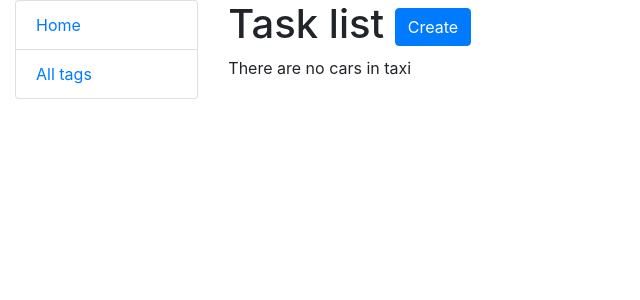
After one commit to tskopenko/to-do, a Django app: page / in a window 1280 px wide. The commit adds this page. Shown: the top 300 px of the page, without its empty margins (0-640 px from the left). Run offline with Django 5.2, Linux system fonts and the light colour scheme; data that the repository does not hold is empty.

Commit message:
add home page, app_name & update urls

```diff
--- a/core/urls.py
+++ b/core/urls.py
@@ -10,10 +10,12 @@ from core.views import (
     TagCreateView,
     TagUpdateView,
     TagDeleteView,
+    mark_is_complete,
+    mark_not_complete,
 )
 
 urlpatterns = [
-    path("", TaskListView.as_view(), name="index"),
+    path("", TaskListView.as_view(), name="task-list"),
     path("tasks/<int:pk>/", TaskDetailView.as_view(), name="task-detail"),
     path("tasks/create/", TaskCreateView.as_view(), name="task-create"),
     path(
@@ -26,8 +28,13 @@ urlpatterns = [
         TaskDeleteView.as_view(),
         name="task-delete"
     ),
+    path("tasks/done/<int:pk>/", mark_is_complete, name="done"),
+    path("tasks/undone/<int:pk>/", mark_not_complete, name="undone"),
     path("tags/", TagListView.as_view(), name="tag-list"),
     path("tags/create/", TagCreateView.as_view(), name="tag-create"),
     path("tags/<int:pk>/update/", TagUpdateView.as_view(), name="tag-update"),
     path("tag/<int:pk>/delete/", TagDeleteView.as_view(), name="tag-delete"),
+
 ]
+
+app_name = "core"
--- a/core/views.py
+++ b/core/views.py
@@ -1,4 +1,5 @@
-from django.shortcuts import render
+from django.http import HttpRequest, HttpResponse, HttpResponseRedirect
+from django.shortcuts import get_object_or_404
 from django.urls import reverse_lazy
 from django.views import generic
 
@@ -7,8 +8,8 @@ from core.models import Task, Tag
 
 class TaskListView(generic.ListView):
     model = Task
-    template_name = 'core/index.html'
     paginate_by = 5
+    ordering = ['is_done', '-datetime']
 
 
 class TaskDetailView(generic.DetailView):
@@ -54,3 +55,23 @@ class TagUpdateView(generic.UpdateView):
 class TagDeleteView(generic.DeleteView):
     model = Tag
     success_url = reverse_lazy("core:tag-list")
+
+
+def mark_is_complete(request: HttpRequest, pk: int) -> HttpResponse:
+    task = get_object_or_404(Task, pk=pk)
+    task.is_done = True
+    task.save()
+    return HttpResponseRedirect(
+        request.META.get("HTTP_REFERER",
+                         reverse_lazy(viewname="core:index"))
+    )
+
+
+def mark_not_complete(request: HttpRequest, pk: int) -> HttpResponse:
+    task = get_object_or_404(Task, pk=pk)
+    task.is_done = False
+    task.save()
+    return HttpResponseRedirect(
+        request.META.get("HTTP_REFERER",
+                         reverse_lazy(viewname="core:index"))
+    )
--- /dev/null
+++ b/templates/core/task_list.html
@@ -0,0 +1,37 @@
+{% extends "base.html" %}
+
+{% block content %}
+  <h1>
+    Task list
+    <a href="{% url 'core:task-create' %}" class="btn btn-primary link-to-page">
+      Create
+    </a>
+  </h1>
+  {% if task_list %}
+    {% for task in task_list %}
+
+        <h4><a href="{% url 'core:task-detail' pk=task.id %} ">{{ task.content }}
+          {% if task.is_done %}
+          <span style="color:limegreen">{{ task.is_finished }}</span>
+          {% else %}
+          <span style="color:red">{{ task.is_finished }}</span>
+          {% endif %}
+        </a></h4>
+        {% if task.is_done %}
+          <a href="{% url 'core:undone' pk=task.id %}" class="btn btn-outline-secondary">Undo</a>
+        {% else %}
+          <a href="{% url 'core:done' pk=task.id %}" class="btn btn-outline-success">Complete</a>
+        {% endif %}
+        <br>
+        Created: {{ task.datetime }} {% if task.deadline %}<p style="color:darkred"> Deadline: {{ task.deadline }} </p>{% endif %}<br>
+        Tags: {% for tag in task.tags.all %}
+        {{ tag }},
+        {% endfor %}
+      <br>
+      <hr>
+    {% endfor %}
+
+  {% else %}
+    <p>There are no cars in taxi</p>
+  {% endif %}
+{% endblock %}
--- a/templates/includes/sidebar.html
+++ b/templates/includes/sidebar.html
@@ -1,4 +1,4 @@
 <ul class="sidebar-nav list-group">
-  <li class="list-group-item"><a href="{% url 'core:index' %}">Home</a></li>
+  <li class="list-group-item"><a href="{% url 'core:task-list' %}">Home</a></li>
   <li class="list-group-item"><a href="{% url 'core:tag-list' %}">All tags</a></li>
 </ul>
--- a/to_do/settings.py
+++ b/to_do/settings.py
@@ -37,7 +37,7 @@ INSTALLED_APPS = [
     'django.contrib.sessions',
     'django.contrib.messages',
     'django.contrib.staticfiles',
-    #'crispy_bootstrap4',
+    'crispy_bootstrap4',
     'crispy_forms',
     'to_do',
     'core',
@@ -58,7 +58,7 @@ ROOT_URLCONF = 'to_do.urls'
 TEMPLATES = [
     {
         'BACKEND': 'django.template.backends.django.DjangoTemplates',
-        'DIRS': [],
+        'DIRS': [BASE_DIR / "templates"],
         'APP_DIRS': True,
         'OPTIONS': {
             'context_processors': [
--- a/to_do/urls.py
+++ b/to_do/urls.py
@@ -21,6 +21,6 @@ from django.urls import path, include
 
 urlpatterns = [
     path('admin/', admin.site.urls),
-    path("", include("core.urls"), name="home"),
+    path("", include("core.urls", "core")),
     path("__debug__/", include("debug_toolbar.urls")),
 ] + static(settings.STATIC_URL, document_root=settings.STATIC_ROOT)
```
